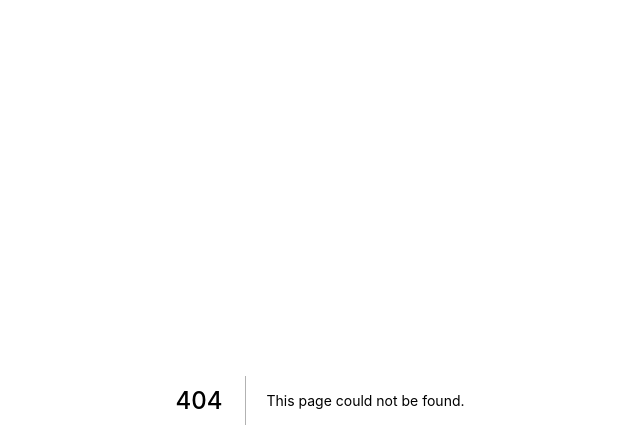
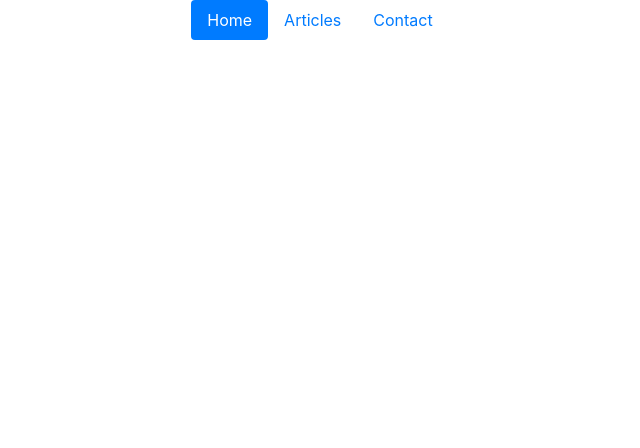
Before and after one commit to jeddl/NextJS-Static-Blog, a Next.js app: page /navbar in a window 1280 px wide. Before the commit this address had no page. Shown: the top 448 px of the page, without its empty margins (320-960 px from the left). Built offline with nearby package versions, Linux system fonts and the light colour scheme.

Commit message:
Add temp nav bar

```diff
--- a/package.json
+++ b/package.json
@@ -8,8 +8,11 @@
     "start": "next start"
   },
   "dependencies": {
+    "bootstrap": "^4.4.1",
     "next": "9.3.5",
+    "node-sass": "^4.13.1",
     "react": "16.13.1",
+    "react-bootstrap": "^1.0.0",
     "react-dom": "16.13.1"
   },
   "devDependencies": {
--- /dev/null
+++ b/src/pages/_app.tsx
@@ -0,0 +1,12 @@
+import Navigationbar from "./navbar";
+import "bootstrap/dist/css/bootstrap.css";
+
+function App() {
+	return (
+		<>
+			<Navigationbar />
+		</>
+	);
+}
+
+export default App;
--- a/pages/index.tsx
+++ b/src/pages/index.tsx
@@ -1,11 +1,13 @@
 import Head from "next/head";
+import App from "./_app";
 
 export default function Home() {
 	return (
-		<div className="container">
+		<div>
 			<Head>
-				<title>Index Page</title>
+				<title>Home</title>
 			</Head>
+			<App />
 		</div>
 	);
 }
--- /dev/null
+++ b/src/pages/navbar.tsx
@@ -0,0 +1,27 @@
+import Nav from "react-bootstrap/Nav";
+
+function Navigationbar() {
+	return (
+		<div>
+			<Nav
+				className="justify-content-center"
+				variant="pills"
+				defaultActiveKey="/home"
+			>
+				<Nav.Item>
+					<Nav.Link href="/home">Home</Nav.Link>
+				</Nav.Item>
+				<Nav.Item>
+					<Nav.Link eventKey="articles" href="/articles">
+						Articles
+					</Nav.Link>
+				</Nav.Item>
+				<Nav.Item>
+					<Nav.Link href="/Contact">Contact</Nav.Link>
+				</Nav.Item>
+			</Nav>
+		</div>
+	);
+}
+
+export default Navigationbar;
```
Also changed, not shown: src/contents/blogs/test.md (renamed from contents/blogs/test.md), src/usecases/usecase.ts (renamed from usecases/usecase.ts), 1 other file (tests, documents, lock files or other folders).
